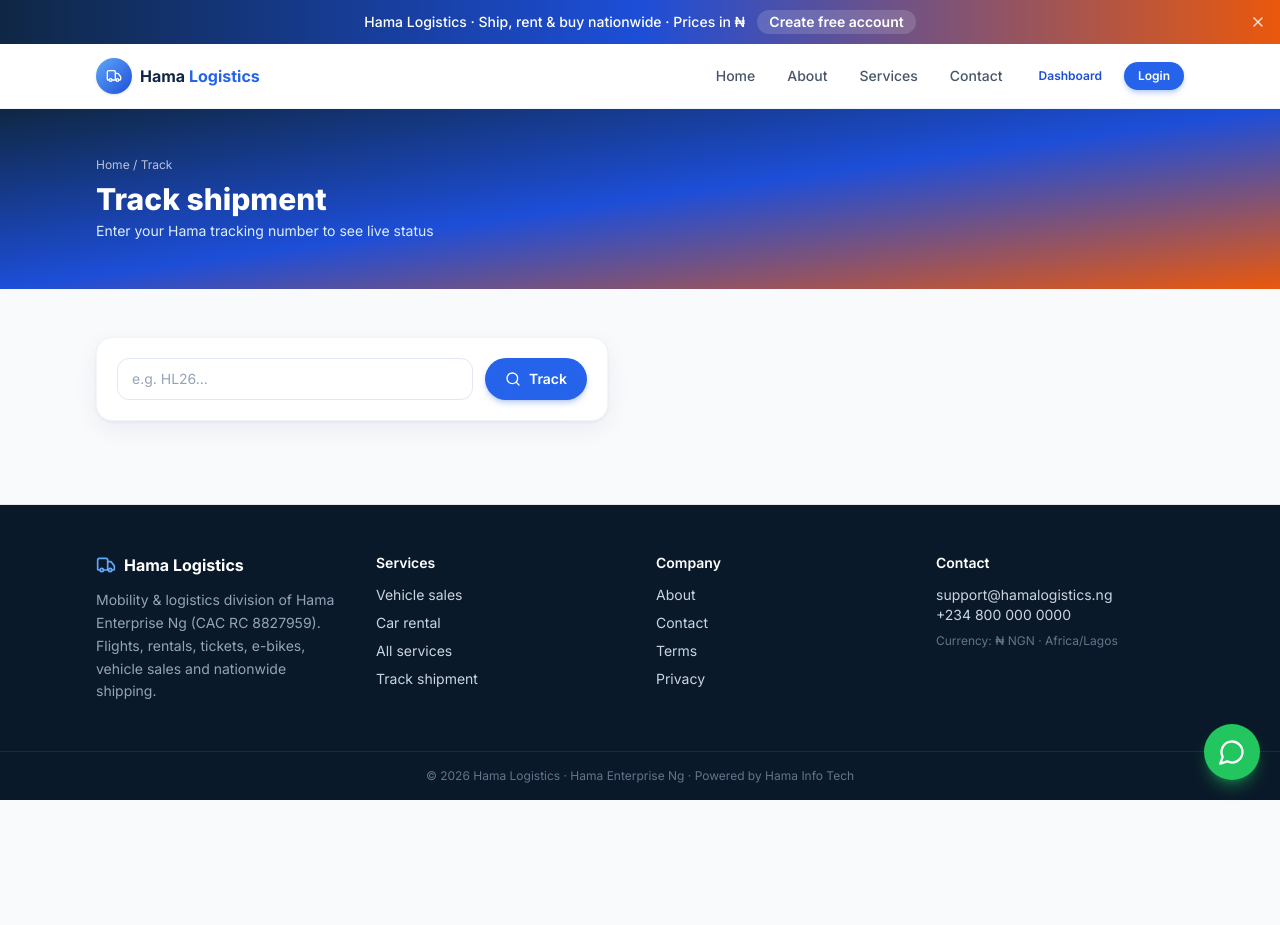
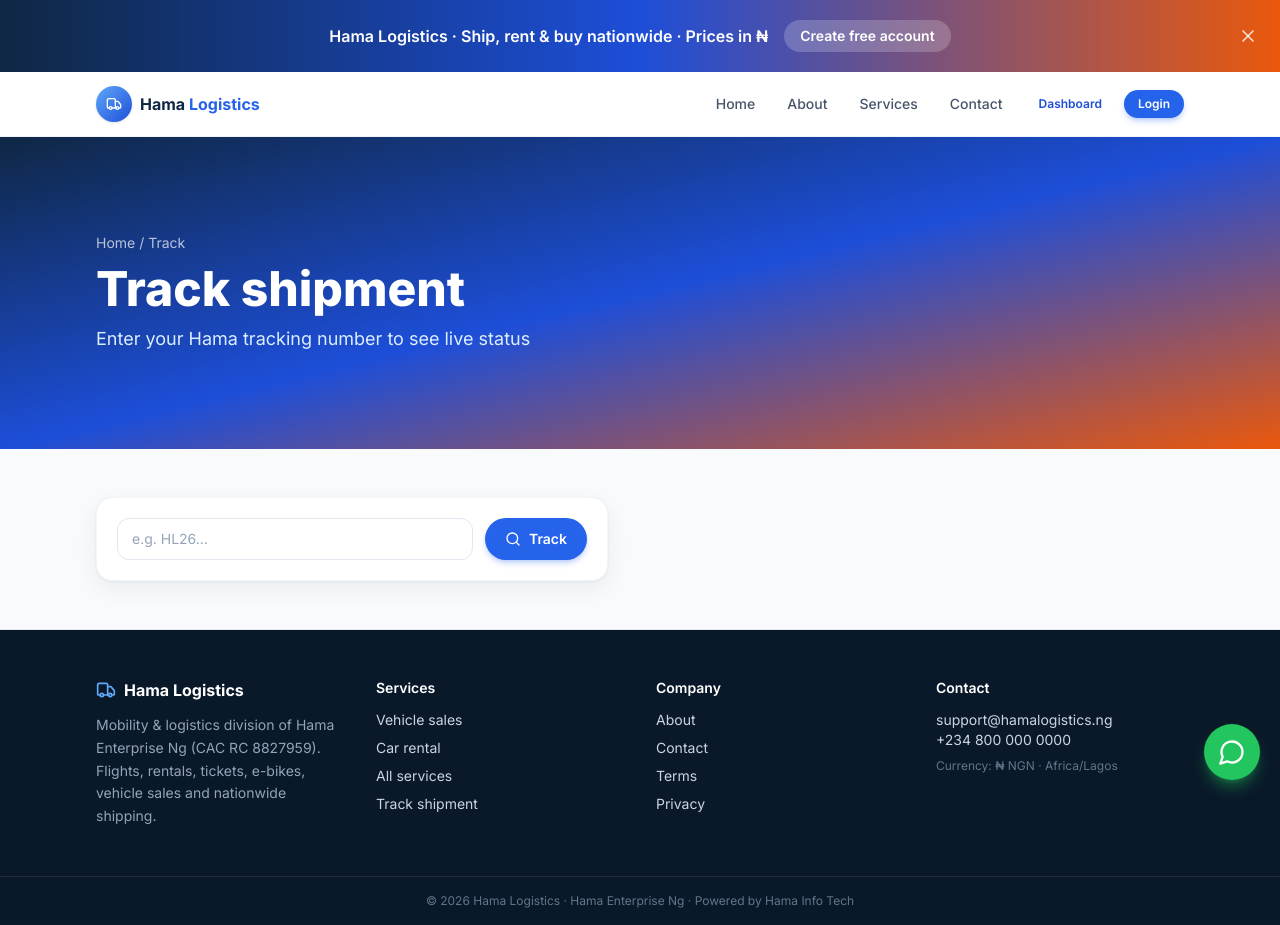
Before and after one commit to WebDevNinja12/hama-logistics, a Next.js app: page /track in a window 1280 px wide. Before the commit the page ends 800 px from the top, so only its background shows below. Built offline with nearby package versions, Linux system fonts and the light colour scheme.

Commit message:
Increase height of site banner and page hero banners

```diff
--- a/src/app/login/page.tsx
+++ b/src/app/login/page.tsx
@@ -75,10 +75,10 @@ export default function LoginPage() {
   return (
     <>
       <section className="bg-gradient-to-br from-slate-900 via-slate-800 to-brand-800 text-white">
-        <div className="container-app py-10 sm:py-12">
-          <p className="text-xs text-white/70">Home / Login</p>
-          <h1 className="mt-2 text-2xl font-extrabold sm:text-3xl">Sign in</h1>
-          <p className="mt-1 text-sm text-brand-100">Access your Hama Logistics account</p>
+        <div className="container-app py-16 sm:py-20 lg:py-24">
+          <p className="text-sm text-white/70">Home / Login</p>
+          <h1 className="mt-3 text-3xl font-extrabold sm:text-4xl lg:text-5xl">Sign in</h1>
+          <p className="mt-3 text-base text-brand-100 sm:text-lg">Access your Hama Logistics account</p>
         </div>
       </section>
       <div className="container-app flex min-h-[50vh] items-center justify-center py-12">
--- a/src/app/register/page.tsx
+++ b/src/app/register/page.tsx
@@ -100,10 +100,12 @@ export default function RegisterPage() {
   return (
     <>
       <section className="bg-gradient-to-br from-brand-900 via-brand-700 to-accent-600 text-white">
-        <div className="container-app py-10 sm:py-12">
-          <p className="text-xs text-white/70">Home / Register</p>
-          <h1 className="mt-2 text-2xl font-extrabold sm:text-3xl">Create account</h1>
-          <p className="mt-1 text-sm text-brand-100">Customer registration — full name, email, phone</p>
+        <div className="container-app py-16 sm:py-20 lg:py-24">
+          <p className="text-sm text-white/70">Home / Register</p>
+          <h1 className="mt-3 text-3xl font-extrabold sm:text-4xl lg:text-5xl">Create account</h1>
+          <p className="mt-3 text-base text-brand-100 sm:text-lg">
+            Customer registration — full name, email, phone
+          </p>
         </div>
       </section>
       <div className="container-app flex min-h-[50vh] items-center justify-center py-12">
--- a/src/app/rentals/page.tsx
+++ b/src/app/rentals/page.tsx
@@ -48,10 +48,12 @@ export default function RentalsPage() {
   return (
     <>
       <section className="bg-gradient-to-br from-brand-900 via-brand-700 to-accent-600 text-white">
-        <div className="container-app py-10 sm:py-12">
-          <p className="text-xs text-white/70">Home / Rentals</p>
-          <h1 className="mt-2 text-2xl font-extrabold sm:text-3xl">Car rental</h1>
-          <p className="mt-1 text-sm text-brand-100">Search by location and dates — login to book</p>
+        <div className="container-app py-16 sm:py-20 lg:py-24">
+          <p className="text-sm text-white/70">Home / Rentals</p>
+          <h1 className="mt-3 text-3xl font-extrabold sm:text-4xl lg:text-5xl">Car rental</h1>
+          <p className="mt-3 text-base text-brand-100 sm:text-lg">
+            Search by location and dates — login to book
+          </p>
         </div>
       </section>
       <div className="container-app py-10">
--- a/src/app/track/page.tsx
+++ b/src/app/track/page.tsx
@@ -29,10 +29,12 @@ export default function TrackPage() {
   return (
     <>
       <section className="bg-gradient-to-br from-brand-900 via-brand-700 to-accent-600 text-white">
-        <div className="container-app py-10 sm:py-12">
-          <p className="text-xs text-white/70">Home / Track</p>
-          <h1 className="mt-2 text-2xl font-extrabold sm:text-3xl">Track shipment</h1>
-          <p className="mt-1 text-sm text-brand-100">Enter your Hama tracking number to see live status</p>
+        <div className="container-app py-16 sm:py-20 lg:py-24">
+          <p className="text-sm text-white/70">Home / Track</p>
+          <h1 className="mt-3 text-3xl font-extrabold sm:text-4xl lg:text-5xl">Track shipment</h1>
+          <p className="mt-3 text-base text-brand-100 sm:text-lg">
+            Enter your Hama tracking number to see live status
+          </p>
         </div>
       </section>
       <div className="container-app py-12">
--- a/src/app/vehicles/page.tsx
+++ b/src/app/vehicles/page.tsx
@@ -37,10 +37,10 @@ export default function VehiclesPage() {
   return (
     <>
       <section className="bg-gradient-to-br from-brand-950 via-brand-800 to-brand-600 text-white">
-        <div className="container-app py-10 sm:py-12">
-          <p className="text-xs text-white/70">Home / Vehicles</p>
-          <h1 className="mt-2 text-2xl font-extrabold sm:text-3xl">Vehicles for sale</h1>
-          <p className="mt-1 text-sm text-brand-100">
+        <div className="container-app py-16 sm:py-20 lg:py-24">
+          <p className="text-sm text-white/70">Home / Vehicles</p>
+          <h1 className="mt-3 text-3xl font-extrabold sm:text-4xl lg:text-5xl">Vehicles for sale</h1>
+          <p className="mt-3 text-base text-brand-100 sm:text-lg">
             Cars, bikes and more — prices in ₦. Login required to buy or enquire.
           </p>
         </div>
--- a/src/components/layout/PageBanner.tsx
+++ b/src/components/layout/PageBanner.tsx
@@ -33,9 +33,9 @@ export default function PageBanner({
             "radial-gradient(circle at 20% 50%, rgba(255,255,255,0.25), transparent 45%), radial-gradient(circle at 80% 20%, rgba(249,115,22,0.35), transparent 40%)",
         }}
       />
-      <div className="container-app relative py-10 sm:py-14">
+      <div className="container-app relative py-16 sm:py-20 lg:py-24">
         {crumbs && crumbs.length > 0 && (
-          <nav className="mb-3 flex flex-wrap items-center gap-1.5 text-xs text-white/70">
+          <nav className="mb-4 flex flex-wrap items-center gap-1.5 text-sm text-white/70">
             <Link href="/" className="hover:text-white">
               Home
             </Link>
@@ -53,11 +53,11 @@ export default function PageBanner({
             ))}
           </nav>
         )}
-        <h1 className="text-2xl font-extrabold tracking-tight sm:text-3xl lg:text-4xl">
+        <h1 className="text-3xl font-extrabold tracking-tight sm:text-4xl lg:text-5xl">
           {title}
         </h1>
         {subtitle && (
-          <p className="mt-2 max-w-2xl text-sm text-brand-100 sm:text-base">
+          <p className="mt-3 max-w-2xl text-base text-brand-100 sm:text-lg">
             {subtitle}
           </p>
         )}
--- a/src/components/layout/SiteBanner.tsx
+++ b/src/components/layout/SiteBanner.tsx
@@ -11,13 +11,13 @@ export default function SiteBanner() {
 
   return (
     <div className="relative bg-gradient-to-r from-brand-900 via-brand-700 to-accent-600 text-white">
-      <div className="container-app flex items-center justify-center gap-3 py-2.5 pr-10 text-center text-xs sm:text-sm">
-        <span className="font-medium">
+      <div className="container-app flex flex-col items-center justify-center gap-2 py-4 pr-10 text-center sm:flex-row sm:gap-4 sm:py-5">
+        <span className="text-sm font-semibold sm:text-base">
           Hama Logistics · Ship, rent &amp; buy nationwide · Prices in ₦
         </span>
         <Link
           href="/register"
-          className="hidden rounded-full bg-white/15 px-3 py-0.5 font-semibold underline-offset-2 hover:bg-white/25 hover:underline sm:inline"
+          className="rounded-full bg-white/20 px-4 py-1.5 text-sm font-semibold underline-offset-2 transition hover:bg-white/30 hover:underline"
         >
           Create free account
         </Link>
@@ -25,10 +25,10 @@ export default function SiteBanner() {
       <button
         type="button"
         onClick={() => setHidden(true)}
-        className="absolute right-2 top-1/2 -translate-y-1/2 rounded-full p-1.5 text-white/80 hover:bg-white/10 hover:text-white"
+        className="absolute right-2 top-1/2 -translate-y-1/2 rounded-full p-1.5 text-white/80 hover:bg-white/10 hover:text-white sm:right-4"
         aria-label="Dismiss banner"
       >
-        <X className="h-4 w-4" />
+        <X className="h-5 w-5" />
       </button>
     </div>
   );
```
